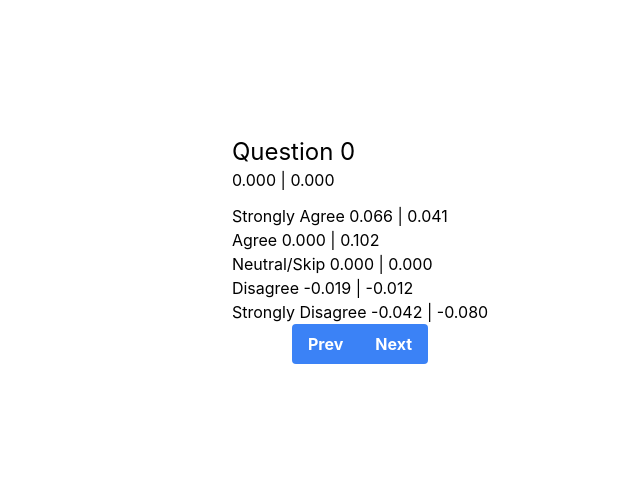
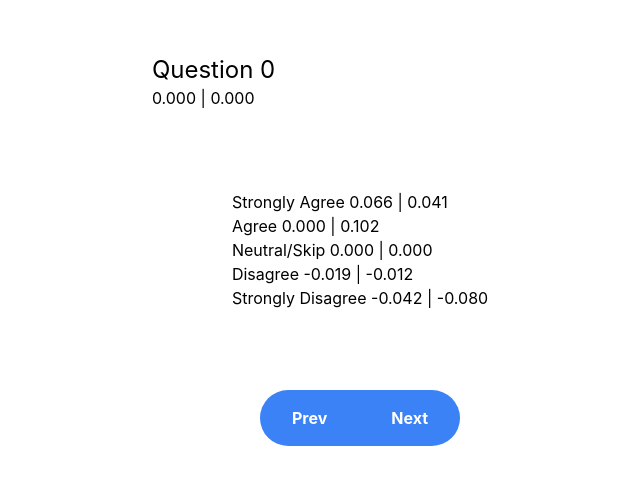
Before and after one commit to XenoxJeager/Polichat, a React (Create React App) app in the folder frontend/: page /quiz in a window 1280 px wide. Shown: the part 150-634 px from the top of the page, without its empty margins (280-920 px from the left). Built offline with nearby package versions, Linux system fonts and the light colour scheme.

Commit message:
Button Styling
changed button on landing and quiz page

```diff
--- a/frontend/src/pages/landing/Landing.tsx
+++ b/frontend/src/pages/landing/Landing.tsx
@@ -50,7 +50,7 @@ export default class Landing extends React.Component<{}, LandingState> {
 
                     <Link to="quiz">
                         <button
-                           className="bg-blue-500 text-white border-b-[7px] border-x-[5px] border-blue-700 font-bold py-3.5 px-8 border-blue-700 rounded
+                           className="bg-blue-500 hover:bg-blue-700 text-white font-bold py-5 px-10 rounded-full
                                     text-xl
                                     hover:bg-blue-500  hover:border-blue-600
                                     active:border-b-[4px] active:border-x-[3px] active:mt-[2px]  " // abstand matters!!!
--- a/frontend/src/pages/quiz/Quiz.tsx
+++ b/frontend/src/pages/quiz/Quiz.tsx
@@ -136,7 +136,7 @@ export class Quiz extends React.Component<QuizProps, QuizState> {
                         <p>{this.plane.x.toFixed(3)} | {this.plane.y.toFixed(3)}</p>
                     </div>
 
-                    <div className="justify-center w-full">
+                    <div className="justify-center w-full m-20">
                         <div>
                             <AnswerButton text="Strongly Agree" weight={currentQuestion.weights[0]} onClick={this.updatePlane} />
                         </div>
@@ -160,8 +160,8 @@ export class Quiz extends React.Component<QuizProps, QuizState> {
                 </div>
 
                 <div>
-                    <button onClick={this.tryPreviousQuestion.bind(this)} className="bg-blue-500 hover:bg-blue-600 text-white font-bold py-2 px-4 rounded-l">Prev</button>
-                    <button onClick={this.tryNextQuestion.bind(this)} className="bg-blue-500 hover:bg-blue-600 text-white font-bold py-2 px-4 rounded-r">Next</button>
+                    <button onClick={this.tryPreviousQuestion.bind(this)} className="bg-blue-500 hover:bg-blue-600 text-white font-bold py-4 px-8 rounded-l-full">Prev</button>
+                    <button onClick={this.tryNextQuestion.bind(this)} className="bg-blue-500 hover:bg-blue-600 text-white font-bold py-4 px-8 rounded-r-full">Next</button>
                 </div>
             </div>
         );
```
Also changed, not shown: frontend/src/imgs/landingpage_img.png (added), frontend/src/index.css (line endings or trailing spaces).
